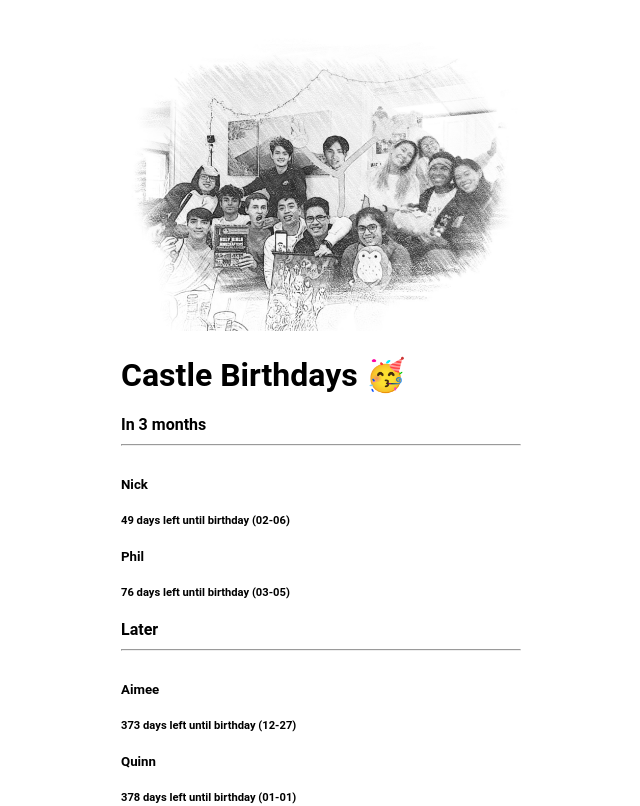
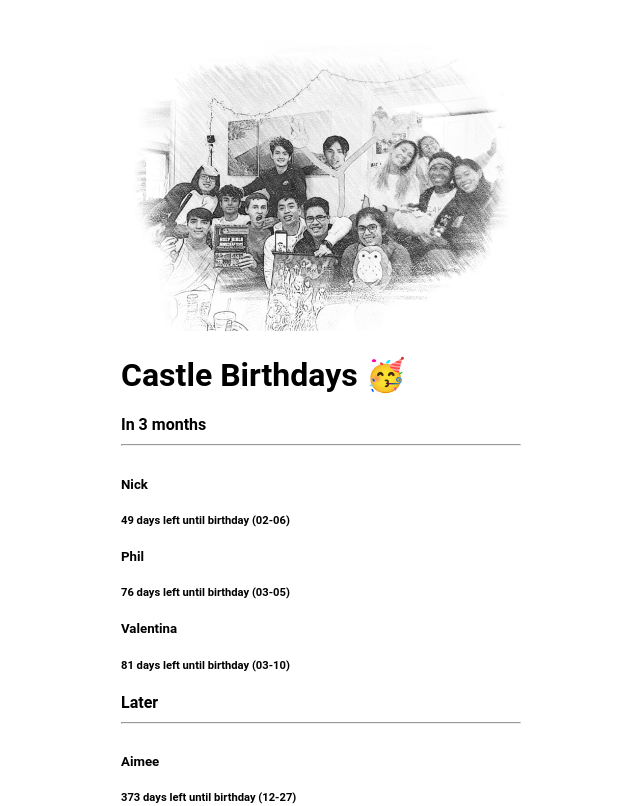
Before and after one commit to AdamFarid453/castle_bdays, a React (Create React App) app: page / in a window 1280 px wide. Shown: the top 806 px of the page, without its empty margins (319-959 px from the left). Built offline with nearby package versions, Linux system fonts and the light colour scheme.

Commit message:
Update Birthdays.js

```diff
--- a/src/components/Birthdays.js
+++ b/src/components/Birthdays.js
@@ -27,6 +27,12 @@ export const friends = [
   {
     name: "Phil",
     birthdayDate: "2023-03-05",
+    id: Math.floor(Math.random() * 1000),
+    imgURL: "",
+  },
+   {
+    name: "Valentina",
+    birthdayDate: "2023-03-10",
     id: Math.floor(Math.random() * 1000),
     imgURL: "",
   },
```
